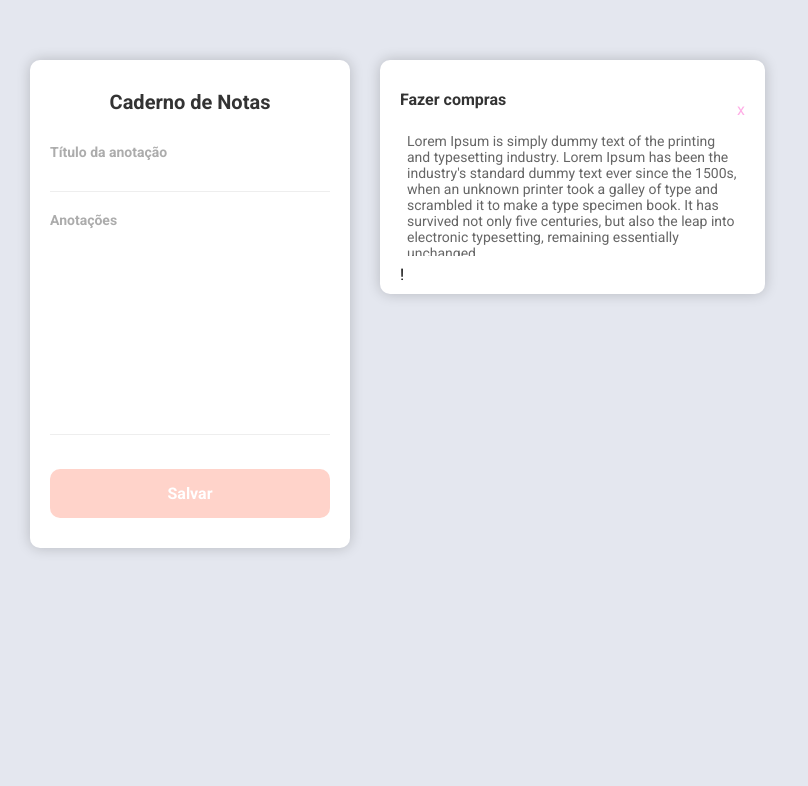
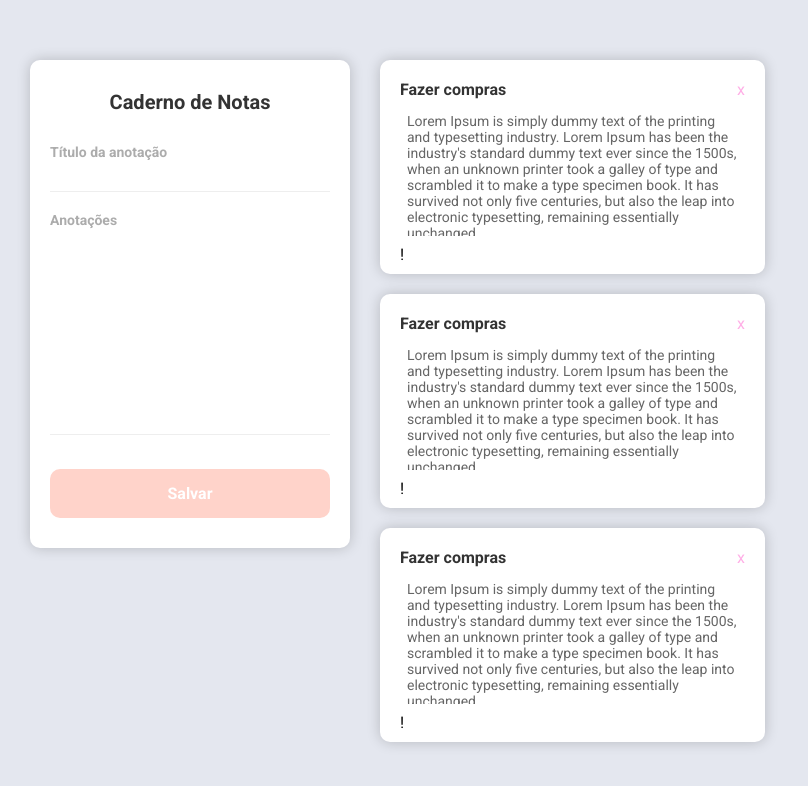
Before and after one commit to Victor-BwD/notes-app, a React (Create React App) app in the folder frontend/: page / in a window 1280 px wide. Shown: the top 786 px of the page, without its empty margins (0-808 px from the left). Built offline with nearby package versions, Linux system fonts and the light colour scheme.

Commit message:
Fix margin cards

```diff
--- a/frontend/src/App.js
+++ b/frontend/src/App.js
@@ -25,6 +25,8 @@ function App() {
       </aside>
       <main>
           <Notes />
+          <Notes />
+          <Notes />
       </main>
     </div>
   );
--- a/frontend/src/main.css
+++ b/frontend/src/main.css
@@ -10,8 +10,11 @@ main ul {
     list-style: none;
 }
 
+main ul:not(:first-child){
+    margin-top: 20px;
+}
+
 li.notepad-infos div {
-    margin-top: 10px;
     display: flex;
     justify-content: space-between;
 }
```
